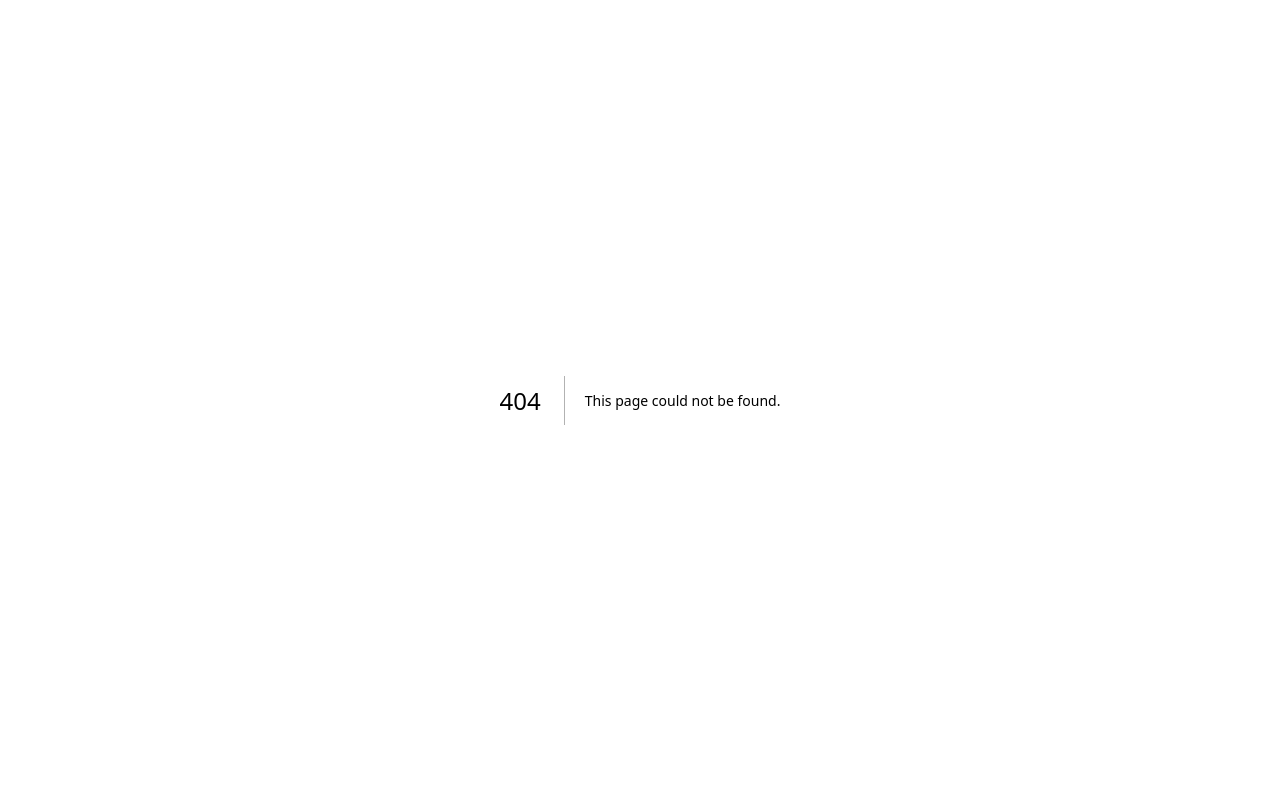
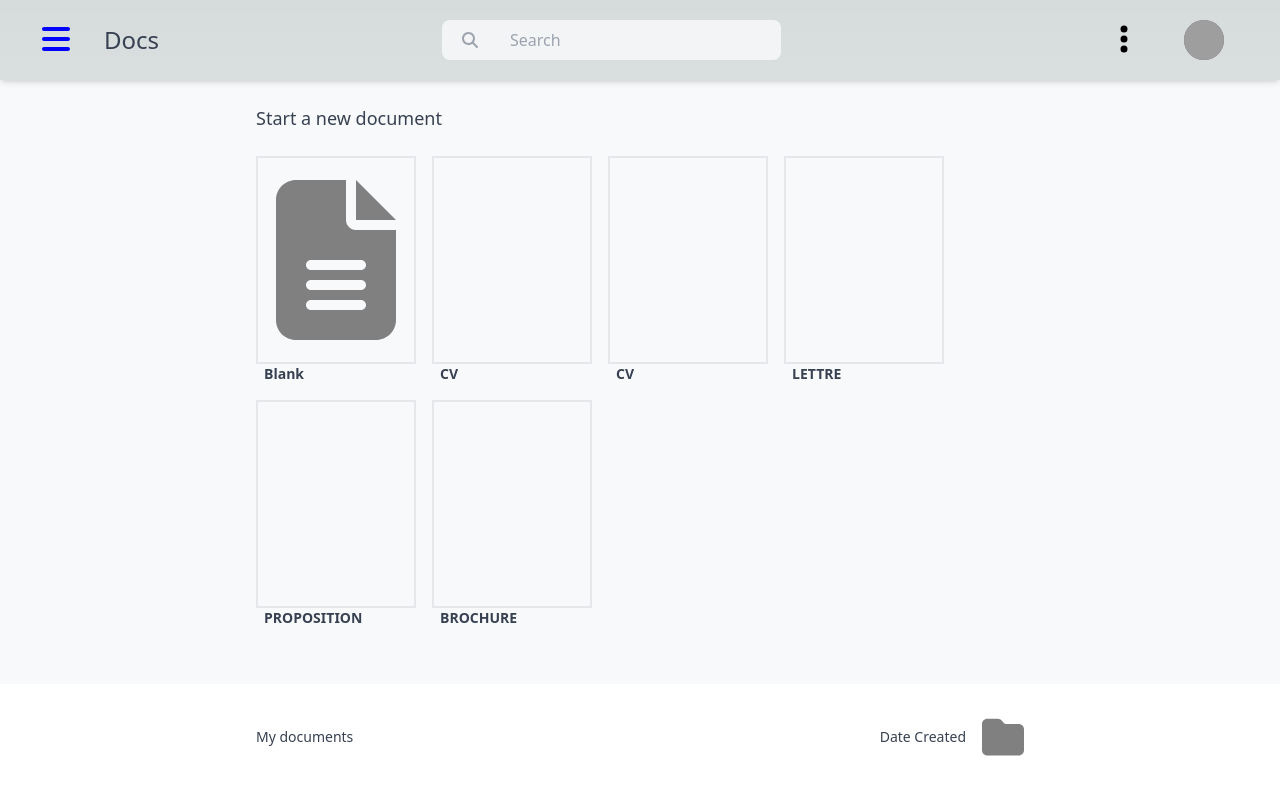
Before and after one commit to projet-mgt2/FRONTEND-MGT2-GOOGLE-DOCS, a Next.js app: page /accueil in a window 1280 px wide. Before the commit this address had no page. Shown: the top 794 px of the page. Built offline with nearby package versions, Linux system fonts and the light colour scheme; grey boxes are pictures that could not be loaded.

Commit message:
feat : Implement initial header for Docs app

```diff
--- a/package.json
+++ b/package.json
@@ -9,6 +9,8 @@
     "lint": "next lint"
   },
   "dependencies": {
+    "@fortawesome/free-solid-svg-icons": "^6.5.1",
+    "@fortawesome/react-fontawesome": "^0.2.0",
     "axios": "^1.6.7",
     "next": "14.1.0",
     "react": "^18",
--- /dev/null
+++ b/src/pages/accueil.js
@@ -0,0 +1,115 @@
+import React from 'react';
+import { FontAwesomeIcon } from '@fortawesome/react-fontawesome';
+import { faBars, faSearch, faEllipsisV, faFileAlt, faFolder } from '@fortawesome/free-solid-svg-icons';
+import Image from 'next/image';
+
+const Accueil = () => {
+  const handleSwitchApp = (appName) => {
+    console.log(`Switch to ${appName}`);
+  };
+
+  const handleLogout = () => {
+    console.log('Logout or switch account');
+  };
+
+  return (
+    <section>
+      <header className='sticky top-0 flex items-center justify-between px-4 shadow-md z-10'>
+        <div className='flex items-center'>
+          <button className='h-20 w-20 border-0'>
+            <FontAwesomeIcon icon={faBars} size="2x" style={{ color: 'blue' }} />
+          </button>
+          <h1 className='ml-2 md:inline-flex hidden text-gray-700 text-2xl'>Docs</h1>
+        </div>
+
+        <div className='mx-5 md:-20 flex items-center px-5 py-2 bg-gray-100 rounded-lg focus-within:text-gray-600 focus-within:shadow-md'>
+          <FontAwesomeIcon icon={faSearch} className='text-gray-400 mr-3' />
+          <input
+            type='text'
+            placeholder='Search'
+            className='flex-grow px-5 text-base bg-transparent outline-none w-95'
+          />
+        </div>
+
+        <div className='flex items-center'>
+          <button className='ml-5 md:ml-5 h-20 w-20 border-0' onClick={() => handleSwitchApp('GoogleForms par exemple')}>
+            <FontAwesomeIcon icon={faEllipsisV} size="2x" />
+          </button>
+
+          <button className='ml-5 md:ml-5 h-20 w-20 border-0' onClick={handleLogout}>
+            <div className='rounded-full overflow-hidden w-10 h-10 bg-gray-500'>
+              <img src='/path/to/your/image.jpg' alt='Logout' className='w-full h-full object-cover' />
+            </div>
+          </button>
+        </div>
+      </header>
+
+      <section className="bg-[#F8F9FA] pb-10 px-10">
+      <div className="max-w-3xl mx-auto">
+          <div className="flex items-center justify-between py-6">
+            <h2 className="text-gray-700 text-lg">Start a new document</h2>
+          </div>
+          <div className="flex flex-wrap">
+            <div className="mr-4 mb-4">
+              <div className="relative h-52 w-40 border-2 cursor-pointer hover:border-blue-700 flex items-center justify-center">
+                <FontAwesomeIcon icon={faFileAlt} size="10x" color="gray" />
+              </div>
+              <p className="ml-2 font-semibold text-sm text-gray-700">Blank</p>
+            </div>
+
+            <div className="mr-4 mb-4">
+              <div className="relative h-52 w-40 border-2 cursor-pointer hover:border-blue-700 flex items-center justify-center">
+                {/* <Image
+                  src=""
+                  width={300}
+                  height={200}
+                       className="rounded-md shadow-md"/> */}
+
+              </div>
+              <p className="ml-2 font-semibold text-sm text-gray-700">CV</p>
+            </div>
+
+            <div className="mr-4 mb-4">
+              <div className="relative h-52 w-40 border-2 cursor-pointer hover:border-blue-700 flex items-center justify-center">
+
+              </div>
+              <p className="ml-2 font-semibold text-sm text-gray-700">CV</p>
+            </div>
+
+            <div className="mr-4 mb-4">
+              <div className="relative h-52 w-40 border-2 cursor-pointer hover:border-blue-700 flex items-center justify-center">
+
+              </div>
+              <p className="ml-2 font-semibold text-sm text-gray-700">LETTRE</p>
+            </div>
+            <div className="mr-4 mb-4">
+              <div className="relative h-52 w-40 border-2 cursor-pointer hover:border-blue-700 flex items-center justify-center">
+
+              </div>
+              <p className="ml-2 font-semibold text-sm text-gray-700">PROPOSITION</p>
+            </div>
+            <div className="mr-4 mb-4">
+              <div className="relative h-52 w-40 border-2 cursor-pointer hover:border-blue-700 flex items-center justify-center">
+
+              </div>
+              <p className="ml-2 font-semibold text-sm text-gray-700">BROCHURE</p>
+            </div>
+
+          </div>
+
+        </div>
+      </section>
+      <section className="bg-white px-10 md:px-0">
+      <div className="max-w-3xl mx-auto py-8 text-sm text-gray-700">
+        <div className="flex items-center justify-between pb-5">
+          <h2 className="font-medium flex-grow">My documents</h2>
+          <p className="mr-4">Date Created</p>
+          <FontAwesomeIcon icon={faFolder} size="3x" color="gray" />
+        </div>
+      </div>
+      </section>
+    </section>
+  );
+}
+
+export default Accueil;
```
Also changed, not shown: 1 other file (tests, documents, lock files or other folders).
